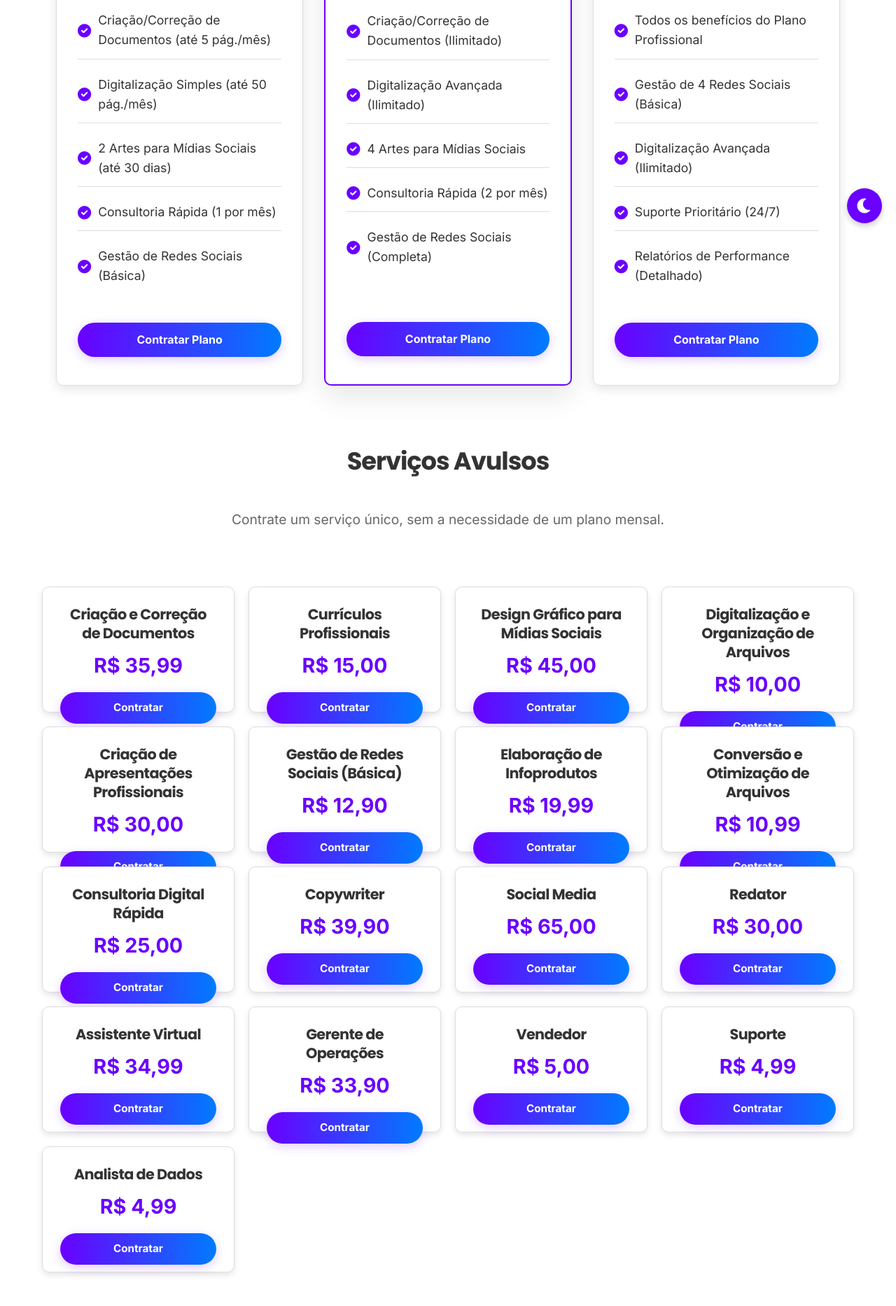
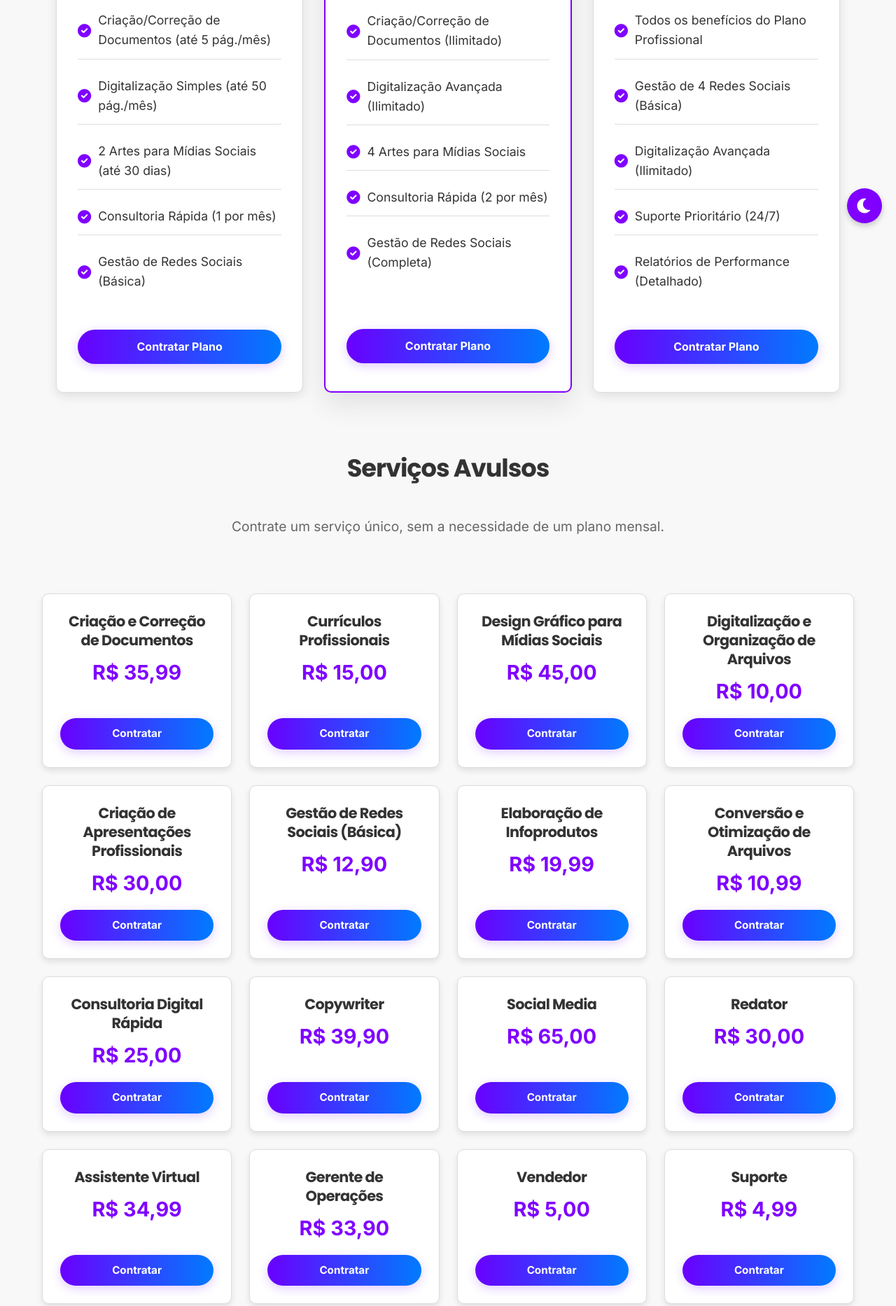
Before and after one commit to ativadigitalservico/Ativa-Digital-Servi-o, a plain HTML site: page precos.html in a window 1280 px wide. Shown: the part 461-2327 px from the top of the page at 70% size. Drawn offline with Linux system fonts and the light colour scheme.

Commit message:
Update precos.html

```diff
--- a/precos.html
+++ b/precos.html
@@ -9,19 +9,45 @@
     <link href="https://fonts.googleapis.com/css2?family=Poppins:wght@300;400;500;600;700&display=swap" rel="stylesheet">
     <link href="https://fonts.googleapis.com/css2?family=Inter:wght@300;400;500;600;700&display=swap" rel="stylesheet">
     <style>
+        /* Variáveis de Cores - Padrão Claro */
+        :root {
+            --background-color: #f8f8f8;
+            --text-color: #333;
+            --secondary-text-color: #666;
+            --heading-color: #333;
+            --card-background-color: #ffffff;
+            --primary-color: #7f00ff; /* Roxo vibrante */
+            --primary-color-darker: #6a00cc;
+            --secondary-color: #00c8ff; /* Azul claro */
+            --secondary-color-darker: #00a0cc;
+        }
+
+        /* Variáveis para Modo Escuro */
+        body.dark-mode {
+            --background-color: #2f3640;
+            --text-color: #ecf0f1;
+            --secondary-text-color: #bdc3c7;
+            --heading-color: #f1f2f6;
+            --card-background-color: #3f4a59;
+            --primary-color: #9b59b6; /* Tom roxo/magenta mais claro para contraste */
+            --primary-color-darker: #8e44ad;
+            --secondary-color: #3498db;
+            --secondary-color-darker: #2980b9;
+        }
+
         /* CSS para a seção de preços */
         .precos-section {
             padding: 60px 0;
             text-align: center;
-            background-color: var(--background-color, #f8f8f8); /* Cor de fundo da seção */
-            color: var(--text-color, #333);
+            background-color: var(--background-color); /* Cor de fundo da seção */
+            color: var(--text-color);
         }
 
         .precos-section h2,
         .precos-section h3 { /* Aplicar a títulos de seções internas também */
             font-size: 2.8em;
             margin-bottom: 20px;
-            color: var(--heading-color, #333);
+            color: var(--heading-color);
             font-family: 'Poppins', sans-serif;
             font-weight: 700;
         }
@@ -35,7 +61,7 @@
         .precos-section .subtitle {
             font-size: 1.2em;
             margin-bottom: 60px;
-            color: var(--secondary-text-color, #666);
+            color: var(--secondary-text-color);
             font-family: 'Inter', sans-serif;
         }
 
@@ -50,7 +76,7 @@
         }
 
         .plano-item {
-            background-color: var(--card-background-color, #ffffff);
+            background-color: var(--card-background-color);
             border-radius: 10px;
             box-shadow: 0 5px 15px rgba(0, 0, 0, 0.1);
             padding: 40px 30px;
@@ -68,7 +94,7 @@
         }
 
         .plano-item.destaque {
-            border: 2px solid var(--primary-color, #7f00ff); /* Borda de destaque */
+            border: 2px solid var(--primary-color); /* Borda de destaque */
         }
 
         .plano-item .destaque-label {
@@ -76,7 +102,7 @@
             top: 0;
             left: 50%;
             transform: translate(-50%, -50%);
-            background-color: var(--primary-color, #7f00ff);
+            background-color: var(--primary-color);
             color: #fff;
             padding: 5px 15px;
             border-radius: 20px;
@@ -88,21 +114,21 @@
         .plano-item h3 {
             font-size: 2em;
             margin-bottom: 15px;
-            color: var(--heading-color, #333);
+            color: var(--heading-color);
             font-weight: 600;
         }
 
         .plano-item .preco-valor {
             font-size: 2.5em;
             font-weight: bold;
-            color: var(--primary-color, #7f00ff);
+            color: var(--primary-color);
             margin-bottom: 20px;
         }
 
         .plano-item .preco-valor span {
             font-size: 0.5em;
             font-weight: normal;
-            color: var(--secondary-text-color, #666);
+            color: var(--secondary-text-color);
         }
 
         .plano-item ul {
@@ -115,22 +141,22 @@
 
         .plano-item ul li {
             font-size: 1.1em;
-            margin-bottom: 10px;
-            color: var(--text-color, #333);
+            margin-bottom: 12px; /* Aumentado o espaçamento */
+            color: var(--text-color);
             display: flex; /* Para alinhar o ícone com o texto */
             align-items: center;
         }
 
         .plano-item ul li i {
             margin-right: 10px;
-            color: var(--primary-color, #7f00ff); /* Cor do ícone */
+            color: var(--primary-color); /* Cor do ícone */
         }
 
         /* Estilos para a grade de Serviços Avulsos */
         .servicos-avulsos-grid {
             display: grid;
             grid-template-columns: repeat(auto-fill, minmax(250px, 1fr)); /* Ajusta o número de colunas */
-            gap: 20px; /* Espaço entre os cards */
+            gap: 25px; /* Espaço entre os cards */
             max-width: 1200px;
             margin: 0 auto; /* Centraliza a grade */
             padding: 20px 0;
@@ -138,7 +164,7 @@
         }
 
         .servico-avulso-item {
-            background-color: var(--card-background-color, #ffffff); /* Usa cor de fundo do card, padrão branco */
+            background-color: var(--card-background-color); /* Usa cor de fundo do card, padrão branco */
             border-radius: 10px;
             box-shadow: 0 4px 8px rgba(0, 0, 0, 0.1);
             padding: 25px;
@@ -149,7 +175,7 @@
             display: flex;
             flex-direction: column;
             justify-content: space-between; /* Espaça o conteúdo dentro do card */
-            height: 180px; /* Altura fixa para alinhar os botões */
+            /* Removido: height: 180px; */ /* Altura fixa removida */
         }
 
         .servico-avulso-item:hover {
@@ -160,14 +186,14 @@
         .servico-avulso-item h3 {
             font-size: 1.3em;
             margin-bottom: 10px;
-            color: var(--heading-color, #333);
+            color: var(--heading-color);
             line-height: 1.3;
         }
 
         .servico-avulso-item .preco-valor {
             font-size: 1.8em;
             font-weight: bold;
-            color: var(--primary-color, #7f00ff); /* Cor principal do tema */
+            color: var(--primary-color); /* Cor principal do tema */
             margin-bottom: 15px;
         }
 
@@ -176,7 +202,7 @@
             display: inline-block;
             padding: 12px 30px;
             border-radius: 25px;
-            background-color: var(--primary-color, #7f00ff);
+            background-color: var(--primary-color);
             color: #fff;
             text-decoration: none;
             font-weight: bold;
@@ -187,7 +213,7 @@
         }
 
         .btn:hover {
-            background-color: var(--primary-color-darker, #6a00cc);
+            background-color: var(--primary-color-darker);
             transform: translateY(-2px);
         }
 
@@ -196,7 +222,7 @@
             text-align: center;
             margin-top: 80px;
             padding: 40px 20px;
-            background-color: var(--card-background-color, #ffffff);
+            background-color: var(--card-background-color);
             border-radius: 10px;
             box-shadow: 0 4px 10px rgba(0, 0, 0, 0.08);
             max-width: 800px;
@@ -205,16 +231,16 @@
         }
         .personalizado h3 {
             margin-bottom: 15px;
-            color: var(--heading-color, #333);
+            color: var(--heading-color);
             font-size: 1.8em;
         }
         .personalizado p {
             margin-bottom: 30px;
-            color: var(--secondary-text-color, #666);
+            color: var(--secondary-text-color);
             font-size: 1.1em;
         }
         .personalizado .btn.secondary-btn {
-             background-color: var(--secondary-color, #00c8ff);
+            background-color: var(--secondary-color);
             color: #fff;
             border: none;
             padding: 12px 30px;
@@ -223,21 +249,8 @@
             transition: background-color 0.3s ease, transform 0.2s ease;
         }
         .personalizado .btn.secondary-btn:hover {
-             background-color: var(--secondary-color-darker, #00a0cc);
+            background-color: var(--secondary-color-darker);
             transform: translateY(-2px);
-        }
-
-        /* Variáveis para Modo Escuro (estas devem idealmente estar no seu styles.css principal) */
-        body.dark-mode {
-            --background-color: #2f3640;
-            --text-color: #ecf0f1;
-            --secondary-text-color: #bdc3c7;
-            --heading-color: #f1f2f6;
-            --card-background-color: #3f4a59;
-            --primary-color: #9b59b6; /* Tom roxo/magenta mais claro para contraste */
-            --primary-color-darker: #8e44ad;
-            --secondary-color: #3498db;
-            --secondary-color-darker: #2980b9;
         }
 
         /* Animações (mantidas do seu código anterior) */
@@ -274,6 +287,7 @@
             }
             .servicos-avulsos-grid {
                 grid-template-columns: repeat(auto-fill, minmax(200px, 1fr)); /* Ajusta para telas muito pequenas */
+                gap: 15px; /* Reduz o gap em telas menores */
             }
         }
     </style>
@@ -315,7 +329,7 @@
                             <li><i class="fas fa-check-circle"></i> Consultoria Rápida (1 por mês)</li>
                             <li><i class="fas fa-check-circle"></i> Gestão de Redes Sociais (Básica)</li>
                         </ul>
-                        <a href="contratar.html?plano=essencial" class="btn primary-btn">Contratar Plano</a>
+                        <a href="contratar.html?plano=essencial" class="btn primary-btn" title="Contratar o Plano Essencial">Contratar Plano</a>
                     </div>
 
                     <div class="plano-item destaque animate-on-scroll">
@@ -329,7 +343,7 @@
                             <li><i class="fas fa-check-circle"></i> Consultoria Rápida (2 por mês)</li>
                             <li><i class="fas fa-check-circle"></i> Gestão de Redes Sociais (Completa)</li>
                         </ul>
-                        <a href="contratar.html?plano=profissional" class="btn primary-btn">Contratar Plano</a>
+                        <a href="contratar.html?plano=profissional" class="btn primary-btn" title="Contratar o Plano Profissional">Contratar Plano</a>
                     </div>
 
                     <div class="plano-item animate-on-scroll">
@@ -342,7 +356,7 @@
                             <li><i class="fas fa-check-circle"></i> Suporte Prioritário (24/7)</li>
                             <li><i class="fas fa-check-circle"></i> Relatórios de Performance (Detalhado)</li>
                         </ul>
-                        <a href="contratar.html?plano=premium" class="btn primary-btn">Contratar Plano</a>
+                        <a href="contratar.html?plano=premium" class="btn primary-btn" title="Contratar o Plano Premium">Contratar Plano</a>
                     </div>
                 </div>
 
@@ -353,110 +367,110 @@
                     <div class="servico-avulso-item animate-on-scroll">
                         <h3>Criação e Correção de Documentos</h3>
                         <p class="preco-valor">R$ 35,99</p>
-                        <a href="contratar.html?servico=documentos" class="btn primary-btn">Contratar</a>
+                        <a href="contratar.html?servico=documentos" class="btn primary-btn" title="Contratar o serviço de Criação e Correção de Documentos">Contratar</a>
                     </div>
 
                     <div class="servico-avulso-item animate-on-scroll">
                         <h3>Currículos Profissionais</h3>
                         <p class="preco-valor">R$ 15,00</p>
-                        <a href="contratar.html?servico=curriculos" class="btn primary-btn">Contratar</a>
+                        <a href="contratar.html?servico=curriculos" class="btn primary-btn" title="Contratar o serviço de Currículos Profissionais">Contratar</a>
                     </div>
 
                     <div class="servico-avulso-item animate-on-scroll">
                         <h3>Design Gráfico para Mídias Sociais</h3>
                         <p class="preco-valor">R$ 45,00</p>
-                        <a href="contratar.html?servico=design" class="btn primary-btn">Contratar</a>
+                        <a href="contratar.html?servico=design" class="btn primary-btn" title="Contratar o serviço de Design Gráfico para Mídias Sociais">Contratar</a>
                     </div>
 
                     <div class="servico-avulso-item animate-on-scroll">
                         <h3>Digitalização e Organização de Arquivos</h3>
                         <p class="preco-valor">R$ 10,00</p>
-                        <a href="contratar.html?servico=digitalizacao" class="btn primary-btn">Contratar</a>
+                        <a href="contratar.html?servico=digitalizacao" class="btn primary-btn" title="Contratar o serviço de Digitalização e Organização de Arquivos">Contratar</a>
                     </div>
 
                     <div class="servico-avulso-item animate-on-scroll">
                         <h3>Criação de Apresentações Profissionais</h3>
                         <p class="preco-valor">R$ 30,00</p>
-                        <a href="contratar.html?servico=apresentacoes" class="btn primary-btn">Contratar</a>
+                        <a href="contratar.html?servico=apresentacoes" class="btn primary-btn" title="Contratar o serviço de Criação de Apresentações Profissionais">Contratar</a>
                     </div>
 
                     <div class="servico-avulso-item animate-on-scroll">
                         <h3>Gestão de Redes Sociais (Básica)</h3>
                         <p class="preco-valor">R$ 12,90</p>
-                        <a href="contratar.html?servico=gestao-redes" class="btn primary-btn">Contratar</a>
+                        <a href="contratar.html?servico=gestao-redes" class="btn primary-btn" title="Contratar o serviço de Gestão de Redes Sociais (Básica)">Contratar</a>
                     </div>
 
                     <div class="servico-avulso-item animate-on-scroll">
                         <h3>Elaboração de Infoprodutos</h3>
                         <p class="preco-valor">R$ 19,99</p>
-                        <a href="contratar.html?servico=infoprodutos" class="btn primary-btn">Contratar</a>
+                        <a href="contratar.html?servico=infoprodutos" class="btn primary-btn" title="Contratar o serviço de Elaboração de Infoprodutos">Contratar</a>
                     </div>
 
                     <div class="servico-avulso-item animate-on-scroll">
                         <h3>Conversão e Otimização de Arquivos</h3>
                         <p class="preco-valor">R$ 10,99</p>
-                        <a href="contratar.html?servico=conversao" class="btn primary-btn">Contratar</a>
+                        <a href="contratar.html?servico=conversao" class="btn primary-btn" title="Contratar o serviço de Conversão e Otimização de Arquivos">Contratar</a>
                     </div>
 
                     <div class="servico-avulso-item animate-on-scroll">
                         <h3>Consultoria Digital Rápida</h3>
                         <p class="preco-valor">R$ 25,00</p>
-                        <a href="contratar.html?servico=consultoria" class="btn primary-btn">Contratar</a>
+                        <a href="contratar.html?servico=consultoria" class="btn primary-btn" title="Contratar o serviço de Consultoria Digital Rápida">Contratar</a>
                     </div>
 
                     <div class="servico-avulso-item animate-on-scroll">
                         <h3>Copywriter</h3>
                         <p class="preco-valor">R$ 39,90</p>
-                        <a href="contratar.html?servico=copywriter" class="btn primary-btn">Contratar</a>
+                        <a href="contratar.html?servico=copywriter" class="btn primary-btn" title="Contratar o serviço de Copywriter">Contratar</a>
                     </div>
 
                     <div class="servico-avulso-item animate-on-scroll">
                         <h3>Social Media</h3>
                         <p class="preco-valor">R$ 65,00</p>
-                        <a href="contratar.html?servico=social-media" class="btn primary-btn">Contratar</a>
+                        <a href="contratar.html?servico=social-media" class="btn primary-btn" title="Contratar o serviço de Social Media">Contratar</a>
                     </div>
 
                     <div class="servico-avulso-item animate-on-scroll">
                         <h3>Redator</h3>
                         <p class="preco-valor">R$ 30,00</p>
-                        <a href="contratar.html?servico=redator" class="btn primary-btn">Contratar</a>
+                        <a href="contratar.html?servico=redator" class="btn primary-btn" title="Contratar o serviço de Redator">Contratar</a>
                     </div>
 
                     <div class="servico-avulso-item animate-on-scroll">
                         <h3>Assistente Virtual</h3>
                         <p class="preco-valor">R$ 34,99</p>
-                        <a href="contratar.html?servico=assistente" class="btn primary-btn">Contratar</a>
+                        <a href="contratar.html?servico=assistente" class="btn primary-btn" title="Contratar o serviço de Assistente Virtual">Contratar</a>
                     </div>
 
                     <div class="servico-avulso-item animate-on-scroll">
                         <h3>Gerente de Operações</h3>
                         <p class="preco-valor">R$ 33,90</p>
-                        <a href="contratar.html?servico=gerente" class="btn primary-btn">Contratar</a>
+                        <a href="contratar.html?servico=gerente" class="btn primary-btn" title="Contratar o serviço de Gerente de Operações">Contratar</a>
                     </div>
 
                     <div class="servico-avulso-item animate-on-scroll">
                         <h3>Vendedor</h3>
                         <p class="preco-valor">R$ 5,00</p>
-                        <a href="contratar.html?servico=vendedor" class="btn primary-btn">Contratar</a>
+                        <a href="contratar.html?servico=vendedor" class="btn primary-btn" title="Contratar o serviço de Vendedor">Contratar</a>
                     </div>
 
                     <div class="servico-avulso-item animate-on-scroll">
                         <h3>Suporte</h3>
                         <p class="preco-valor">R$ 4,99</p>
-                        <a href="contratar.html?servico=suporte" class="btn primary-btn">Contratar</a>
+                        <a href="contratar.html?servico=suporte" class="btn primary-btn" title="Contratar o serviço de Suporte">Contratar</a>
                     </div>
 
                     <div class="servico-avulso-item animate-on-scroll">
                         <h3>Analista de Dados</h3>
                         <p class="preco-valor">R$ 4,99</p>
-                        <a href="contratar.html?servico=analista" class="btn primary-btn">Contratar</a>
+                        <a href="contratar.html?servico=analista" class="btn primary-btn" title="Contratar o serviço de Analista de Dados">Contratar</a>
                     </div>
                 </div>
 
                 <div class="personalizado animate-on-scroll">
                     <h3>Não encontrou o que precisa ou quer algo mais específico?</h3>
                     <p>Entre em contato conosco para um orçamento personalizado e criaremos a solução perfeita para você.</p>
-                    <a href="contratar.html" class="btn secondary-btn">Solicite um Orçamento Personalizado</a>
+                    <a href="contratar.html" class="btn secondary-btn" title="Solicite um Orçamento Personalizado">Solicite um Orçamento Personalizado</a>
                 </div>
             </div>
         </section>
@@ -466,8 +480,8 @@
         <div class="container">
             <p>&copy; 2025 Ativa Digital Serviços. Todos os direitos reservados.</p>
             <div class="footer-links">
-                <a href="#">Termos de Uso</a>
-                <a href="#">Política de Privacidade</a>
+                <a href="/termos-de-uso.html">Termos de Uso</a>
+                <a href="/politica-de-privacidade.html">Política de Privacidade</a>
             </div>
         </div>
     </footer>
```
Lines whose indentation alone changed are shown as unchanged.
